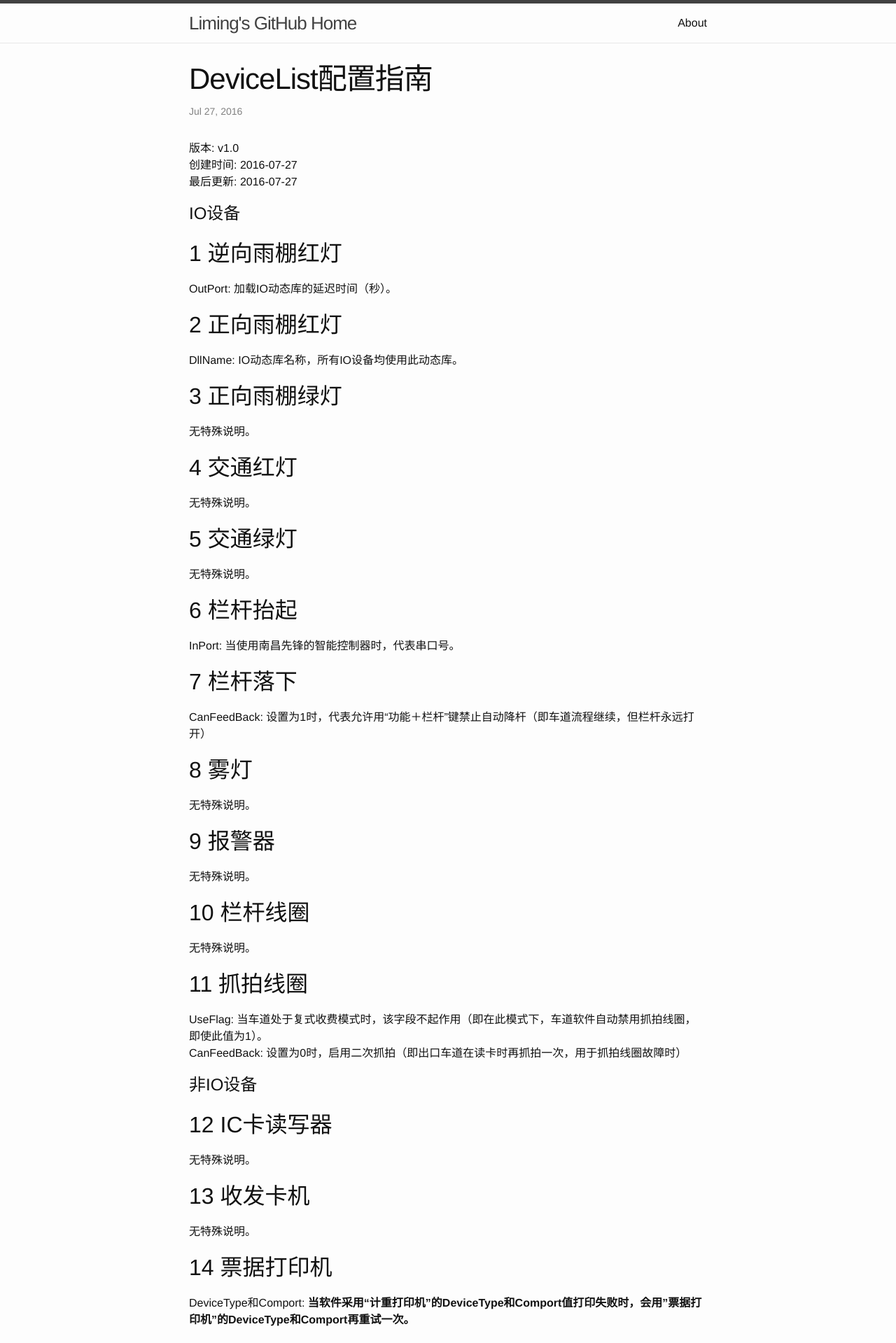
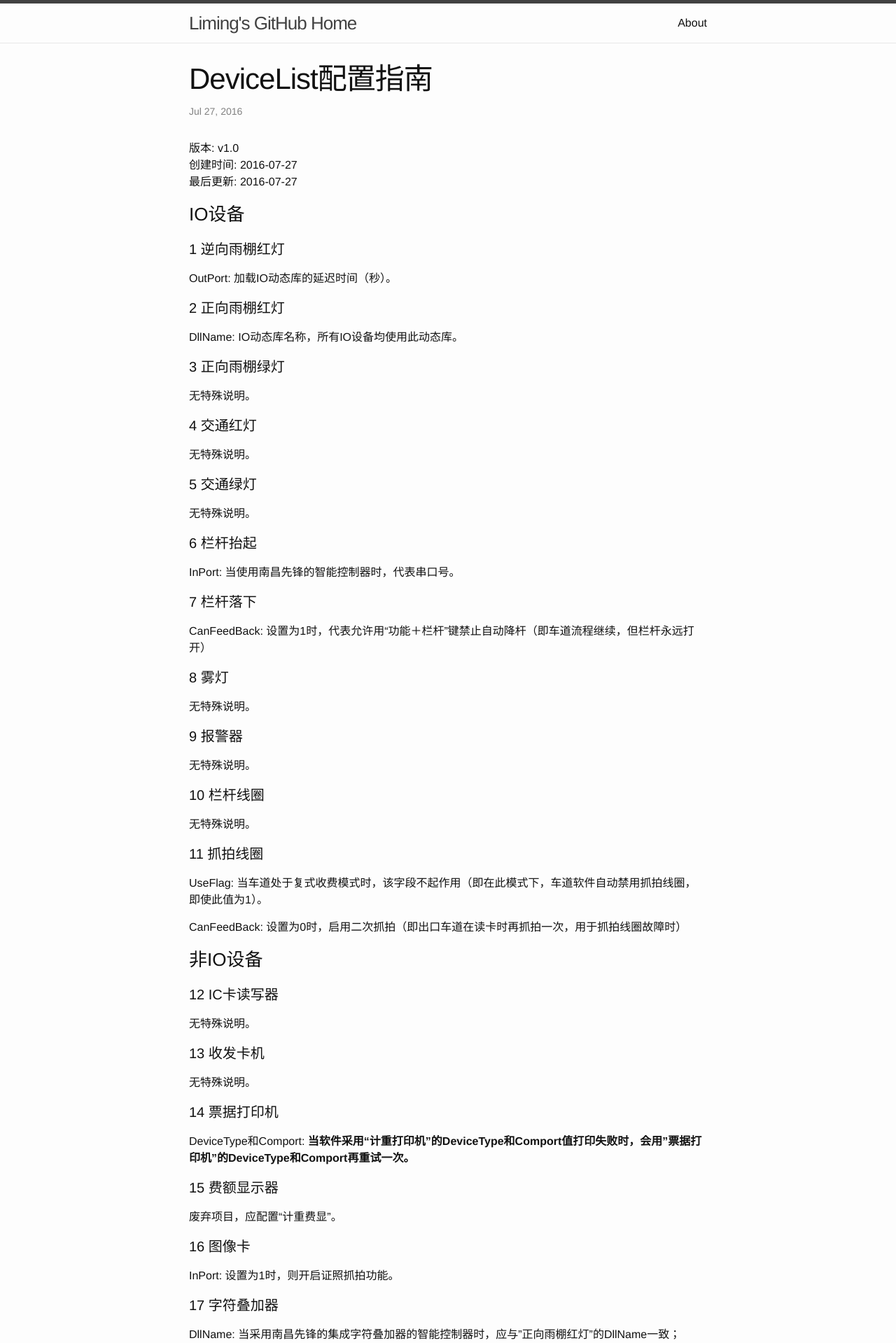
Before and after one commit to sunliming/sunliming.github.io, a Jekyll site: the page built from _posts/2016-07-27-device-list-manual.markdown, in a window 1280 px wide. Shown: the top 1919 px of the page at 70% size. Built offline with Jekyll 4.4.1, drawn with Linux system fonts in a browser that asks for light colours.

Commit message:
加了更多的回车，将标题字号缩小，再试试

```diff
--- a/_posts/2016-07-27-device-list-manual.markdown
+++ b/_posts/2016-07-27-device-list-manual.markdown
@@ -8,77 +8,140 @@ categories: git
 版本: v1.0
 创建时间: 2016-07-27
 最后更新: 2016-07-27
-# IO设备
 
-## 1 逆向雨棚红灯
+### IO设备
+
+#### 1 逆向雨棚红灯
 
 OutPort: 加载IO动态库的延迟时间（秒）。
 
-## 2 正向雨棚红灯
+#### 2 正向雨棚红灯
 
 DllName: IO动态库名称，所有IO设备均使用此动态库。
 
-## 3 正向雨棚绿灯
+#### 3 正向雨棚绿灯
+
 无特殊说明。
-## 4 交通红灯
+
+#### 4 交通红灯
+
 无特殊说明。
-## 5 交通绿灯
+
+#### 5 交通绿灯
+
 无特殊说明。
-## 6 栏杆抬起
+
+#### 6 栏杆抬起
+
 InPort: 当使用南昌先锋的智能控制器时，代表串口号。
-## 7 栏杆落下
+
+#### 7 栏杆落下
+
 CanFeedBack: 设置为1时，代表允许用“功能＋栏杆”键禁止自动降杆（即车道流程继续，但栏杆永远打开）
-## 8 雾灯
+
+#### 8 雾灯
+
 无特殊说明。
-## 9 报警器
+
+#### 9 报警器
+
 无特殊说明。
-## 10 栏杆线圈
+
+#### 10 栏杆线圈
+
 无特殊说明。
-## 11 抓拍线圈
+
+#### 11 抓拍线圈
+
 UseFlag: 当车道处于复式收费模式时，该字段不起作用（即在此模式下，车道软件自动禁用抓拍线圈，即使此值为1）。
+
 CanFeedBack: 设置为0时，启用二次抓拍（即出口车道在读卡时再抓拍一次，用于抓拍线圈故障时）
-# 非IO设备
-## 12 IC卡读写器
+
+### 非IO设备
+
+#### 12 IC卡读写器
+
 无特殊说明。
-## 13 收发卡机
+
+#### 13 收发卡机
+
 无特殊说明。
-## 14 票据打印机
+
+#### 14 票据打印机
+
 DeviceType和Comport: __当软件采用“计重打印机”的DeviceType和Comport值打印失败时，会用"票据打印机"的DeviceType和Comport再重试一次。__
-## 15 费额显示器
+
+#### 15 费额显示器
+
 废弃项目，应配置“计重费显”。
-## 16 图像卡
+
+#### 16 图像卡
+
 InPort: 设置为1时，则开启证照抓拍功能。
-## 17 字符叠加器
+
+#### 17 字符叠加器
+
 DllName: 当采用南昌先锋的集成字符叠加器的智能控制器时，应与"正向雨棚红灯"的DllName一致；
 Comport: 当采用南昌先锋的集成字符叠加器的智能控制器时，应与"栏杆抬起"的InPort一致。
-## 18 语音
+
+#### 18 语音
+
 已废弃，useflag应设置为0 。
-## 19 车牌识别设备
+
+#### 19 车牌识别设备
+
 注意：部分车牌识别设备动态库，需要正确配置同名的ini文件。
-## 20 称重设备
+
+#### 20 称重设备
+
 无特殊说明。
-## 21 计重打印机
+
+#### 21 计重打印机
+
 DeviceType和Comport: __当软件采用“计重打印机”的DeviceType和Comport值打印失败时，会用"票据打印机"的DeviceType和Comport再重试一次。__
-## 22 计重费显
+
+#### 22 计重费显
+
 InPort: 某些入口车道也用费显（用于交通灯和报警器），此时InPort字段应设置为1 。
-## 23 ETC读写器
+
+#### 23 ETC读写器
+
 InPort: ETC读写器PASM卡槽数，搜林的目前设置为4 。
-## 24 无人发卡机
+
+#### 24 无人发卡机
+
 InPort: 上工位读写器串口号；
+
 OutPort: 下工位读写器串口号。
-## 25 自动卡机线圈
+
+#### 25 自动卡机线圈
+
 bps: 设置为1时，代表自动卡机线圈与抓拍线圈合用（用于卡机前置于收费亭的情况，此时硬件施工应将卡机线圈同时接到抓拍线圈端子上）。
+
 注意：当具备无人值守卡机时，自动卡机线圈车检器利用了"电平模式自动栏杆机"的端子，故此时栏杆机必须采用 __脉冲模式__ 。
-## 26 空
-## 27 卡机语音
+
+#### 26 空
+
+#### 27 卡机语音
+
 无特殊说明。
-## 28 卡机ETC读写器
+
+#### 28 卡机ETC读写器
+
 InPort: 上工位ETC读写器串口号；
+
 InBit: 下工位ETC读写器串口号；
+
 OutPort: __必须为0__ ；
+
 OutBit: __必须为0__ ；
-## 29 车型分类器
+
+#### 29 车型分类器
+
 DeviceType: 2代表串口设备，其他值代表以太网接口设备；
+
 ComPort: 对于串口设备为串口号，否则忽略；
+
 InPort.InBit.OutPort.OutBit: 对于网络接口设备是IP地址，否则忽略；
+
 bps: 对于串口设备是波特率，对于网络接口设备是端口号。
```
